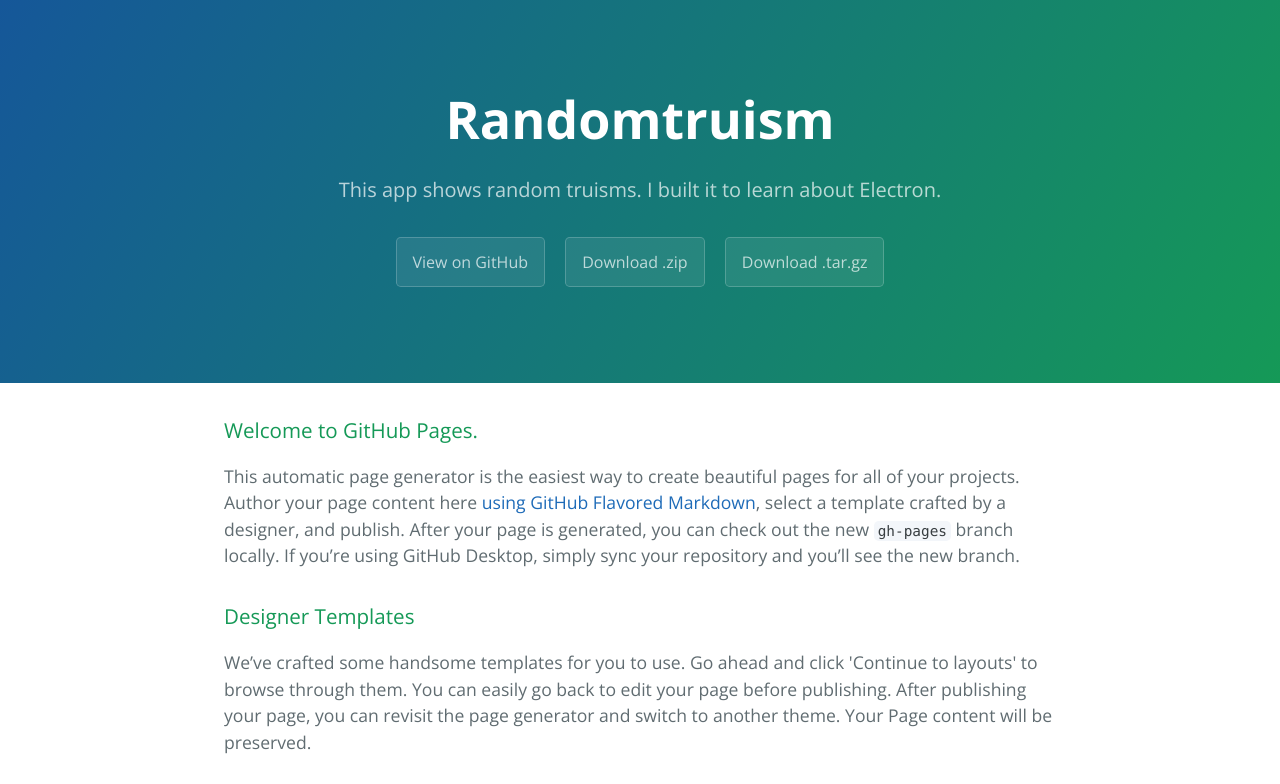
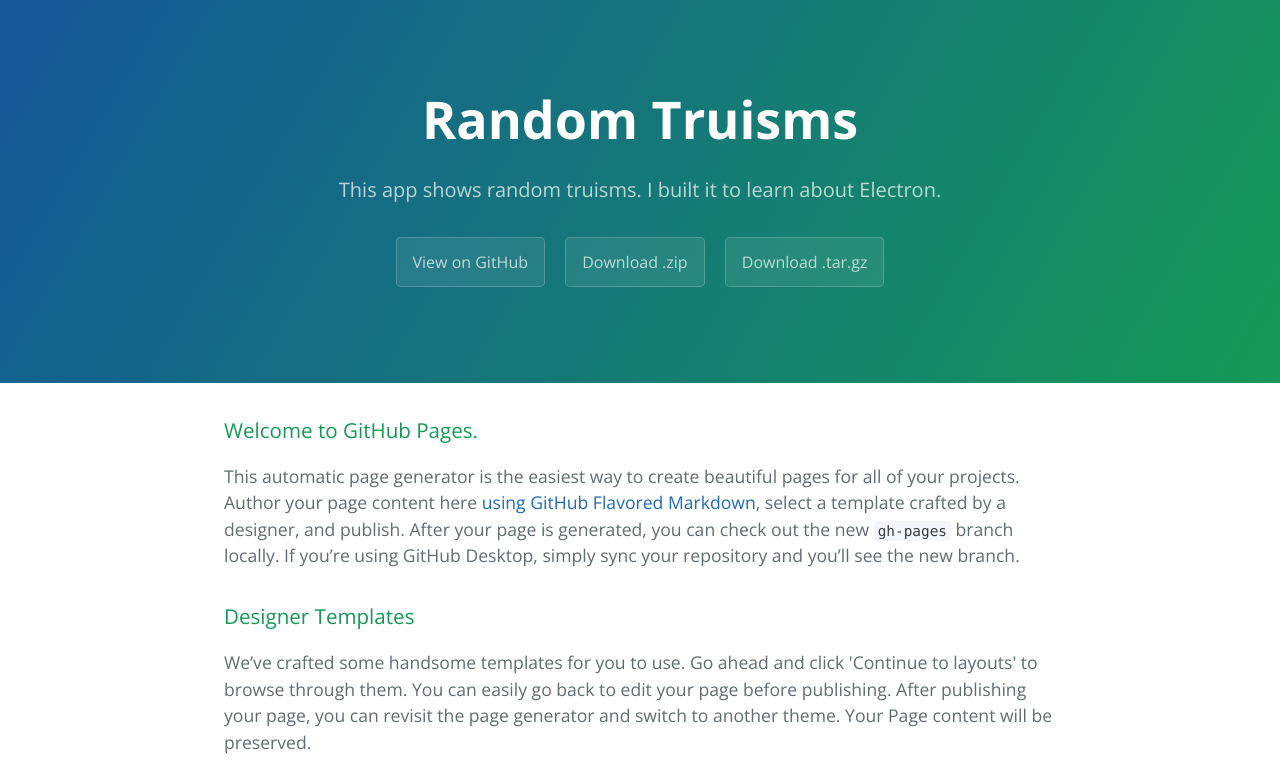
Before and after one commit to ayildirim/ElectronTest, a plain HTML site: page index.html in a window 1280 px wide. Shown: the top 784 px of the page. Drawn offline with nearby package versions, Linux system fonts and the light colour scheme.

Commit message:
name was fixed.

```diff
--- a/index.html
+++ b/index.html
@@ -2,7 +2,7 @@
 <html lang="en-us">
   <head>
     <meta charset="UTF-8">
-    <title>Randomtruism by ayildirim</title>
+    <title>Random Truisms</title>
     <meta name="viewport" content="width=device-width, initial-scale=1">
     <link rel="stylesheet" type="text/css" href="stylesheets/normalize.css" media="screen">
     <link href='https://fonts.googleapis.com/css?family=Open+Sans:400,700' rel='stylesheet' type='text/css'>
@@ -11,7 +11,7 @@
   </head>
   <body>
     <section class="page-header">
-      <h1 class="project-name">Randomtruism</h1>
+      <h1 class="project-name">Random Truisms</h1>
       <h2 class="project-tagline">This app shows random truisms. I built it to learn about Electron.</h2>
       <a href="https://github.com/ayildirim/RandomTruism" class="btn">View on GitHub</a>
       <a href="https://github.com/ayildirim/RandomTruism/zipball/master" class="btn">Download .zip</a>
```
